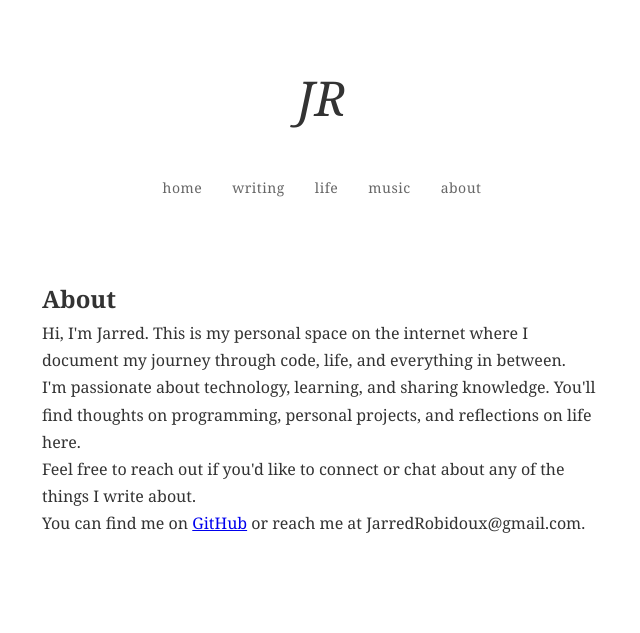
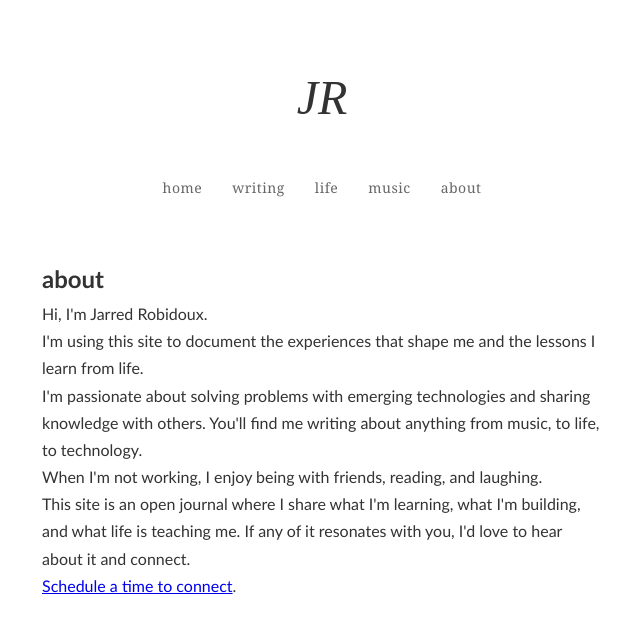
Before and after one commit to JarredR092699/robidouxjarred01.github.io, a Jekyll site: the page built from jarred.robidoux/about.html, in a window 1280 px wide. Shown: the top 633 px of the page, without its empty margins (318-958 px from the left). Built offline with Jekyll 4.4.1, drawn with Linux system fonts in a browser that asks for light colours; some web fonts are replaced.

Commit message:
updated about tab

```diff
--- a/jarred.robidoux/about.html
+++ b/jarred.robidoux/about.html
@@ -4,13 +4,25 @@ title: About
 ---
 
 <section class="about-content">
-  <h1>About</h1>
+  <h1>about</h1>
 
-  <p>Hi, I'm Jarred. This is my personal space on the internet where I document my journey through code, life, and everything in between.</p>
+  <p>Hi, I'm Jarred Robidoux.</p>
 
-  <p>I'm passionate about technology, learning, and sharing knowledge. You'll find thoughts on programming, personal projects, and reflections on life here.</p>
+  <p>I'm using this site to document the experiences that shape me and the lessons I learn from life.</p>
 
-  <p>Feel free to reach out if you'd like to connect or chat about any of the things I write about.</p>
+  <p>I'm passionate about solving problems with emerging technologies and
+    sharing knowledge with others. You'll find me writing about anything from music, to life, to technology.
+  </p>
 
-  <p>You can find me on <a href="https://github.com/{{ site.github_username }}">GitHub</a> or reach me at {{ site.email }}.</p>
+  <p>When I'm not working, I enjoy being with friends, reading, and laughing.
+  </p>
+
+  <p>
+    This site is an open journal where I share what I'm learning, what I'm building, and
+    what life is teaching me. If any of it resonates with you, I'd love to hear about it and connect.
+  </p>
+
+  <p>
+   <a href="https://calendly.com/jarredrobidoux" target="_blank">Schedule a time to connect</a>.
+  </p>
 </section>
--- a/jarred.robidoux/assets/css/style.css
+++ b/jarred.robidoux/assets/css/style.css
@@ -21,6 +21,7 @@ body {
 }
 
 .signature h1 {
+    font-family: 'Hurricane', 'cursive';
     font-size: 48px;
     font-weight: normal;
     font-style: italic;
@@ -39,7 +40,7 @@ body {
 
 .navigation {
     text-align: center;
-    margin-bottom: 80px;
+    margin-bottom: 40px;
 }
 
 .nav-items {
@@ -108,6 +109,7 @@ body {
 /* Content sections */
 .content-section {
     margin-bottom: 3em;
+    margin-top: 0;
 }
 
 .section-title {
@@ -119,6 +121,8 @@ body {
 }
 
 .content-section h1 {
+    font-family: 'Gill Sans MT', 'serif';
+    font-weight: 800;
     text-align: left;
     margin-bottom: 2em;
 }
@@ -184,6 +188,8 @@ body {
 
 /* About page */
 .about-content {
+    font-family: 'Gill Sans MT', 'serif';
+    font-weight: 300;
     line-height: 1.7;
 }
 
--- a/jarred.robidoux/life.html
+++ b/jarred.robidoux/life.html
@@ -4,7 +4,7 @@ title: Life
 ---
 
 <section class="content-section">
-  <h1>Life</h1>
+  <h1>life</h1>
 
   {% assign life_posts = site.posts | where: "categories", "life" %}
 
--- a/jarred.robidoux/music.html
+++ b/jarred.robidoux/music.html
@@ -4,7 +4,7 @@ title: Music
 ---
 
 <section class="content-section">
-  <h1>Music</h1>
+  <h1>music</h1>
 
   {% assign music_posts = site.posts | where: "categories", "music" %}
 
--- a/jarred.robidoux/writing.html
+++ b/jarred.robidoux/writing.html
@@ -4,5 +4,5 @@ title: Writing
 ---
 
 <section class="content-section">
-  <h1>Writing</h1>
+  <h1>writing</h1>
 </section>
```
Also changed, not shown: other parts of jarred.robidoux/life.html (+0 -1 lines), other parts of jarred.robidoux/music.html (+0 -1 lines).
